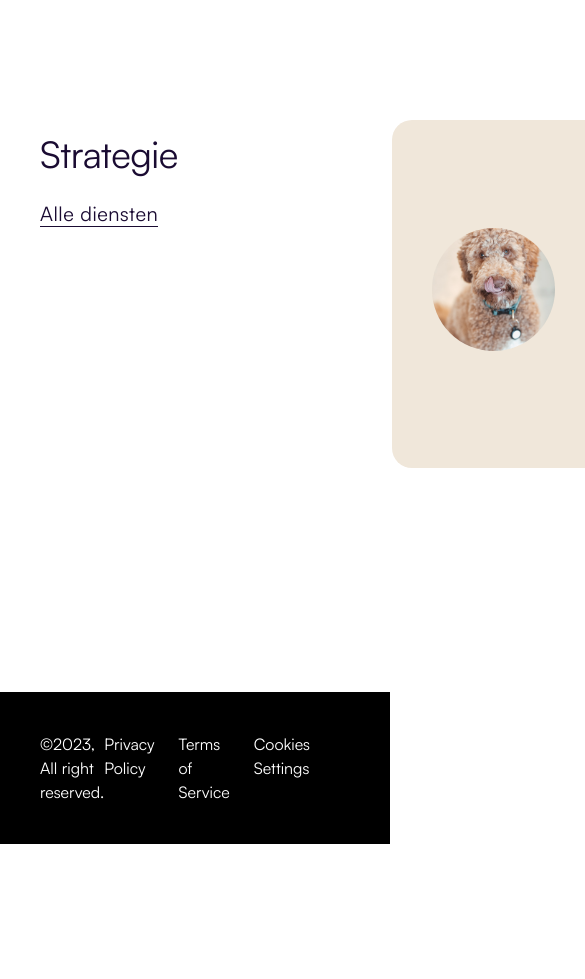
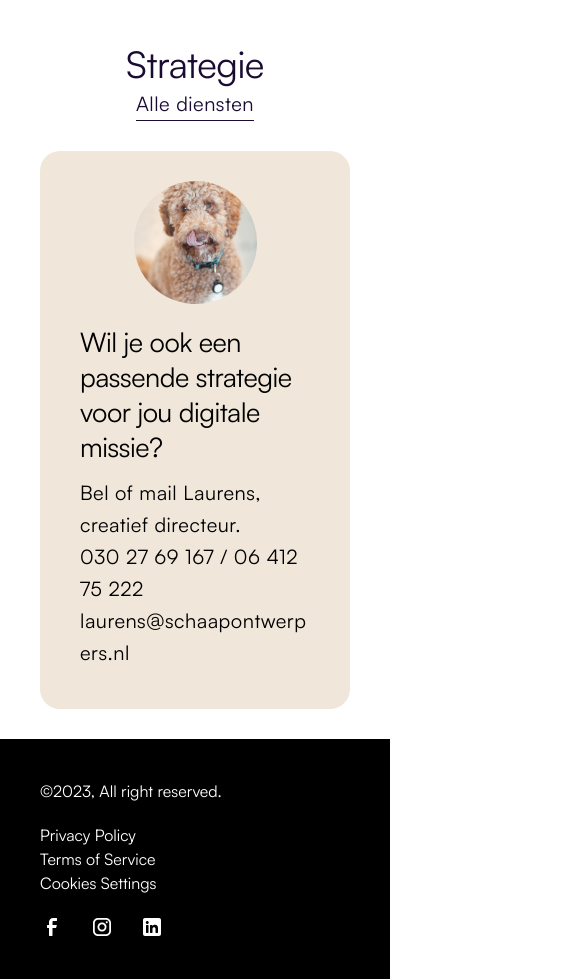
Before and after one commit to WiliTheSParrow/schaapontwerpers, a Next.js app: page / in a window 390 px wide. Shown: the top 979 px of the page, 585 px wide, since content can reach past the window. Before the commit the page ends 844 px from the top, so only its background shows below. Built offline with nearby package versions, Linux system fonts and the light colour scheme.

Commit message:
Added responsiveness

```diff
--- a/src/app/components/Footer.tsx
+++ b/src/app/components/Footer.tsx
@@ -3,15 +3,15 @@ import MediaElements from "./MediaElements";
 const Footer: React.FC = () => {
   return (
     <footer className="wrapper--footer">
-      <p>©2023, All right reserved.</p>
-      <div className="footer--menu">
+      <div className="footer-element">©2023, All right reserved.</div>
+      <div className="footer-element footer--menu">
         <ul>
           <li>Privacy Policy</li>
           <li>Terms of Service</li>
           <li>Cookies Settings</li>
         </ul>
       </div>
-      <div className="footer--media">
+      <div className="footer-element footer--media">
         <MediaElements />
       </div>
     </footer>
--- a/src/app/styles/sass/breakpoints.scss
+++ b/src/app/styles/sass/breakpoints.scss
@@ -2,14 +2,6 @@ $breakpoint-mobile: 599px;
 $breakpoint-tablet: 904px;
 $breakpoint-laptop: 1239px;
 $breakpoint-desktop: 1439px;
-
-$container-width-small: 840px;
-$container-width-large: 1040px;
-$container-width-dashboard: 1440px;
-
-$container-margin-small: 16px;
-$container-margin-medium: 32px;
-$container-margin-large: 200px;
 
 @mixin mobile {
   @media (max-width: $breakpoint-mobile) {
--- a/src/app/styles/sass/global.css
+++ b/src/app/styles/sass/global.css
@@ -87,6 +87,21 @@ h6 {
   display: flex;
 }
 
+@media (max-width: 1239px) {
+  .wrapper--main-content {
+    -webkit-box-orient: vertical;
+    -webkit-box-direction: normal;
+        -ms-flex-direction: column;
+            flex-direction: column;
+  }
+}
+
+@media (max-width: 904px) {
+  .wrapper--main-content {
+    padding: 3rem 4rem;
+  }
+}
+
 .wrapper--footer {
   background: #000;
   color: #fff;
@@ -100,10 +115,41 @@ h6 {
           justify-content: space-between;
 }
 
+@media (max-width: 599px) {
+  .wrapper--footer {
+    -webkit-box-orient: vertical;
+    -webkit-box-direction: normal;
+        -ms-flex-direction: column;
+            flex-direction: column;
+  }
+}
+
 .wrapper--sidebar {
   color: #1A0B32;
   min-width: 31.2rem;
   padding: 1rem 0;
+}
+
+@media (max-width: 1239px) {
+  .wrapper--sidebar {
+    display: -webkit-box;
+    display: -ms-flexbox;
+    display: flex;
+    -webkit-box-align: center;
+        -ms-flex-align: center;
+            align-items: center;
+    min-width: 20rem;
+    margin-bottom: 2rem;
+  }
+}
+
+@media (max-width: 599px) {
+  .wrapper--sidebar {
+    -webkit-box-orient: vertical;
+    -webkit-box-direction: normal;
+        -ms-flex-direction: column;
+            flex-direction: column;
+  }
 }
 
 .wrapper--sidebar > h3 {
@@ -114,6 +160,19 @@ h6 {
   margin-bottom: 2rem;
 }
 
+@media (max-width: 1239px) {
+  .wrapper--sidebar > h3 {
+    margin-bottom: 0;
+    margin-right: 3rem;
+  }
+}
+
+@media (max-width: 599px) {
+  .wrapper--sidebar > h3 {
+    margin: 0;
+  }
+}
+
 .wrapper--sidebar > .menu-element {
   font-size: 2rem;
   font-weight: 500;
@@ -121,6 +180,14 @@ h6 {
   letter-spacing: 0.5px;
   border-bottom: 1px solid #1A0B32;
   cursor: pointer;
+}
+
+@media (max-width: 1239px) {
+  .wrapper--sidebar > .menu-element {
+    height: -webkit-fit-content;
+    height: -moz-fit-content;
+    height: fit-content;
+  }
 }
 
 .wrapper--mesia-elements {
@@ -137,6 +204,18 @@ h6 {
   margin-right: 4rem;
 }
 
+@media (max-width: 904px) {
+  .column:first-of-type {
+    margin: 0;
+  }
+}
+
+@media (max-width: 904px) {
+  .column {
+    margin: 0;
+  }
+}
+
 .contact-box {
   display: -webkit-box;
   display: -ms-flexbox;
@@ -145,6 +224,15 @@ h6 {
   padding: 3rem 4rem 4rem 4rem;
   border-radius: 20px;
   max-width: 77.1rem;
+}
+
+@media (max-width: 599px) {
+  .contact-box {
+    -webkit-box-orient: vertical;
+    -webkit-box-direction: normal;
+        -ms-flex-direction: column;
+            flex-direction: column;
+  }
 }
 
 .contact-box--element {
@@ -186,6 +274,13 @@ h6 {
   overflow: hidden;
 }
 
+@media (max-width: 599px) {
+  .contact-box--img {
+    margin-right: 0;
+    margin-bottom: 2rem;
+  }
+}
+
 .contact-box--img > img {
   width: 100%;
   height: 100%;
@@ -214,6 +309,15 @@ h6 {
           padding-inline-start: 0;
 }
 
+@media (max-width: 599px) {
+  .footer--menu > ul {
+    -webkit-box-orient: vertical;
+    -webkit-box-direction: normal;
+        -ms-flex-direction: column;
+            flex-direction: column;
+  }
+}
+
 .footer--menu > ul > li {
   cursor: pointer;
 }
@@ -227,4 +331,10 @@ h6 {
   -webkit-transition: all 0.3s;
   transition: all 0.3s;
 }
+
+@media (max-width: 599px) {
+  .footer-element:not(:last-of-type) {
+    margin-bottom: 2rem;
+  }
+}
 /*# sourceMappingURL=global.css.map */
--- a/src/app/styles/sass/global.scss
+++ b/src/app/styles/sass/global.scss
@@ -66,6 +66,12 @@ h6 {
     padding: 12rem 4rem;
     height: 100%;
     display: flex;
+    @include tablet-medium {
+      flex-direction: column;
+    }
+    @include tablet-small {
+      padding: 3rem 4rem;
+    }
   }
 
   &--footer {
@@ -75,18 +81,37 @@ h6 {
     font-size: 1.6rem;
     display: flex;
     justify-content: space-between;
+    @include mobile {
+      flex-direction: column;
+    }
   }
 
   &--sidebar {
     color: $color-deep-purple;
     min-width: 31.2rem;
     padding: 1rem 0;
+    @include tablet-medium {
+      display: flex;
+      align-items: center;
+      min-width: 20rem;
+      margin-bottom: 2rem;
+    }
+    @include mobile {
+      flex-direction: column;
+    }
     > h3 {
       font-size: 3.7rem;
       font-weight: 600;
       line-height: 130%;
       letter-spacing: -0.5px;
       margin-bottom: 2rem;
+      @include tablet-medium {
+        margin-bottom: 0;
+        margin-right: 3rem;
+      }
+      @include mobile {
+        margin: 0;
+      }
     }
     > .menu-element {
       font-size: 2rem;
@@ -95,6 +120,9 @@ h6 {
       letter-spacing: 0.5px;
       border-bottom: 1px solid $color-deep-purple;
       cursor: pointer;
+      @include tablet-medium {
+        height: fit-content;
+      }
     }
   }
   &--mesia-elements {
@@ -110,6 +138,12 @@ h6 {
 .column {
   &:first-of-type {
     margin-right: 4rem;
+    @include tablet-small {
+      margin: 0;
+    }
+  }
+  @include tablet-small {
+    margin: 0;
   }
 }
 
@@ -119,6 +153,9 @@ h6 {
   padding: 3rem 4rem 4rem 4rem;
   border-radius: 20px;
   max-width: 77.1rem;
+  @include mobile {
+    flex-direction: column;
+  }
   &--element {
     font-size: 3rem;
     &:first-of-type {
@@ -148,6 +185,10 @@ h6 {
     margin-right: 4rem;
     border-radius: 50%;
     overflow: hidden;
+    @include mobile {
+      margin-right: 0;
+      margin-bottom: 2rem;
+    }
     > img {
       width: 100%;
       height: 100%;
@@ -172,9 +213,12 @@ h6 {
       list-style-type: none;
       margin-block-start: 0;
       padding-inline-start: 0;
+      @include mobile {
+        flex-direction: column;
+      }
       > li {
         cursor: pointer;
-        &:not(:last-of-type){
+        &:not(:last-of-type) {
           margin-right: 2.4rem;
         }
         &:hover {
@@ -184,4 +228,11 @@ h6 {
       }
     }
   }
+  &-element {
+    @include mobile {
+      &:not(:last-of-type) {
+        margin-bottom: 2rem;
+      }
+    }
+  }
 }
```
Also changed, not shown: 1 other file (tests, documents, lock files or other folders).
